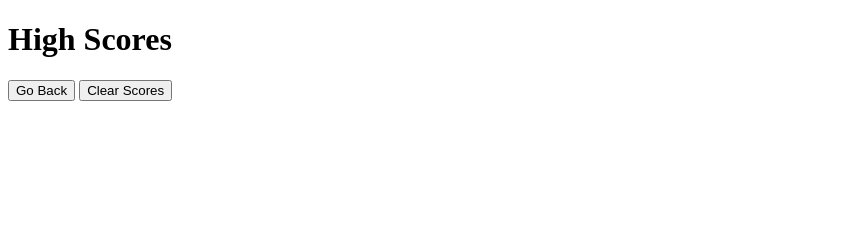
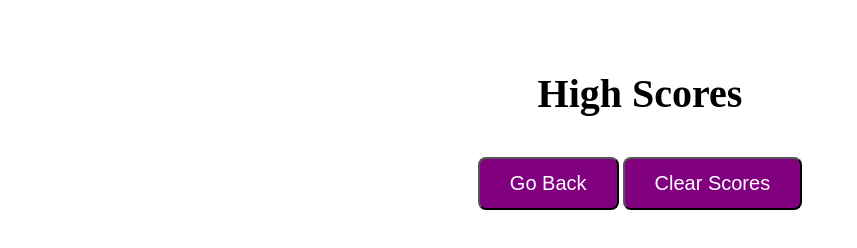
Before and after one commit to Dantas11/Code-Quiz, a plain HTML site: page score.html in a window 1280 px wide. Shown: the whole page, without its empty margins (0-857 px from the left). Drawn offline with Linux system fonts and the light colour scheme.

Commit message:
score css file created and styling content added to it

```diff
--- /dev/null
+++ b/assets/css/score.css
@@ -0,0 +1,37 @@
+* {
+    margin: 0;
+    padding: 0;
+}
+
+main {
+    text-align: center;
+    margin-top: 70px;
+}
+
+h1 {
+    color: black;
+    font-size: 40px;
+}
+
+#backButton {
+    font-size: 20px;
+    color: white;
+    background-color: purple;
+    padding: 13px 30px;
+    border-radius: 8px;
+}
+
+#clearScores {
+    font-size: 20px;
+    color: white;
+    background-color: purple;
+    padding: 13px 30px;
+    border-radius: 8px;
+}
+
+#highScoresList {
+    font-size: 20px;
+    margin: 20px;
+    display: flex;
+    justify-content: center;
+}
--- a/score.html
+++ b/score.html
@@ -6,7 +6,7 @@
     <meta name="viewport" content="width=device-width, initial-scale=1.0">
     <meta http-equiv="X-UA-Compatible" content="ie=edge">
     <title>Code-Quiz</title>
-    <link rel="stylesheet" href="score.css">
+    <link rel="stylesheet" href="assets/css/score.css">
 </head>
 
 <body>
```
